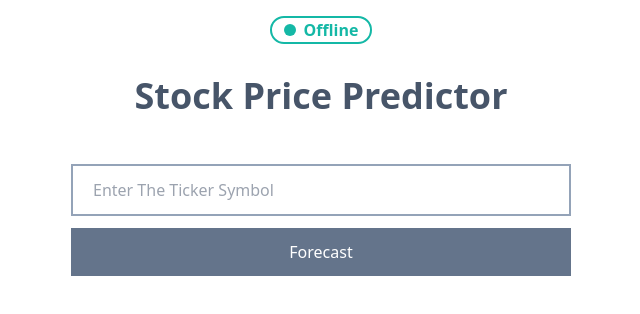
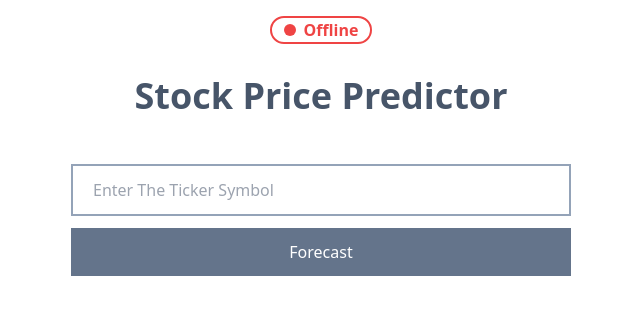
Before and after one commit to PrajwalDhungana/StockPriceForecast, a React (Vite) app in the folder frontend/: page / in a window 1280 px wide. Shown: the top 314 px of the page, without its empty margins (319-959 px from the left). Built offline with nearby package versions, Linux system fonts and the light colour scheme; no server answers.

Commit message:
feat: Add status to dependency array
feat!: Update real-time status

```diff
--- a/frontend/src/App.jsx
+++ b/frontend/src/App.jsx
@@ -18,7 +18,7 @@ function App() {
       setStatus(result.data.status);
     }
     fetchData();
-  }, []);
+  }, [status]);
 
   const get_data = (get_data) => {
     setDate(get_data.data.date);
@@ -32,10 +32,19 @@ function App() {
 
   return (
     <div className="flex flex-col items-center">
-      <div className="border-2 border-teal-500 text-teal-500 font-bold rounded-full px-3 py-0 flex justify-center items-center gap-2 mt-4">
-        <div className="w-3 h-3 bg-teal-500 flex rounded-full"></div>
-        {status}
-      </div>
+      {status == "Online" ? (
+        <>
+          <div className="border-2 border-teal-500 text-teal-500 font-bold rounded-full px-3 py-0 flex justify-center items-center gap-2 mt-4">
+            <div className="w-3 h-3 bg-teal-500 flex rounded-full"></div>
+            {status}
+          </div>
+        </>
+      ) : (
+        <div className="border-2 border-red-500 text-red-500 font-bold rounded-full px-3 py-0 flex justify-center items-center gap-2 mt-4">
+          <div className="w-3 h-3 bg-red-500 flex rounded-full"></div>
+          {status}
+        </div>
+      )}
       <h1 className="text-4xl mb-5 text-slate-600 font-bold mt-8">
         Stock Price Predictor
       </h1>
```
